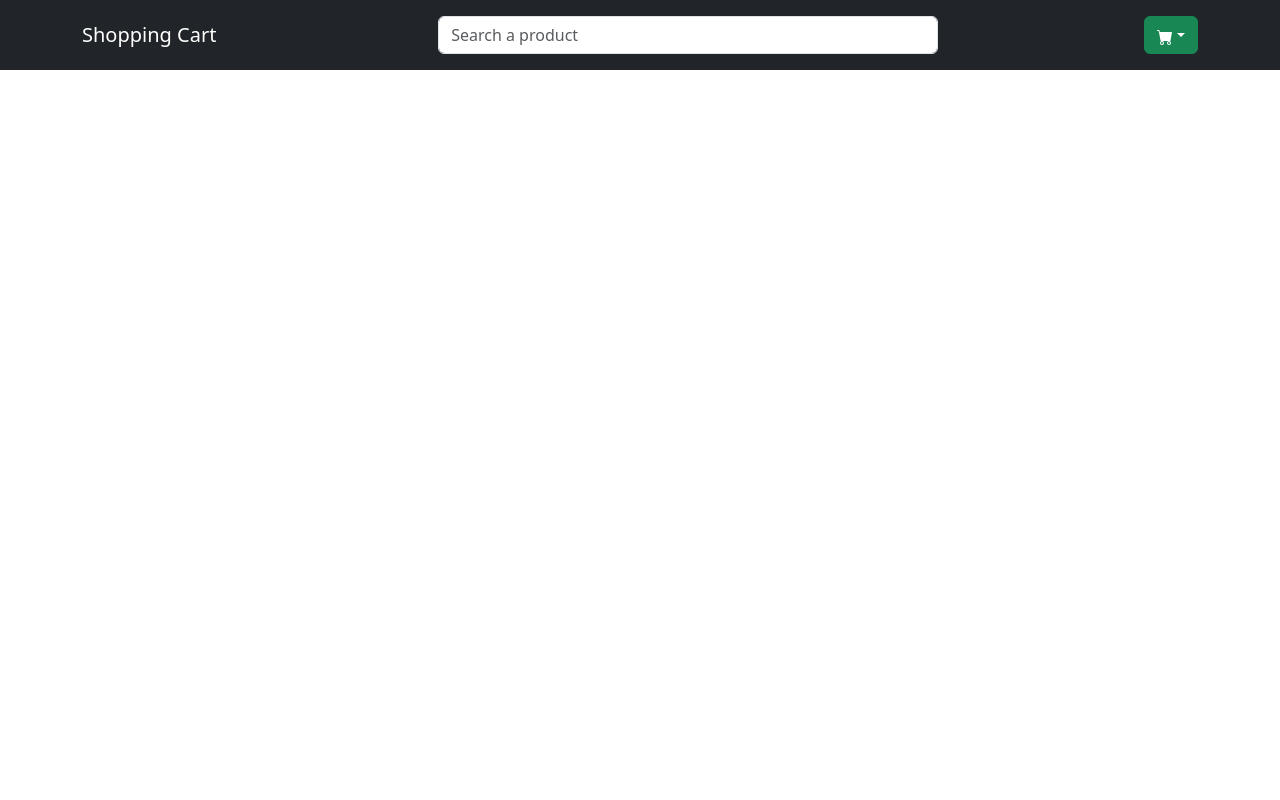
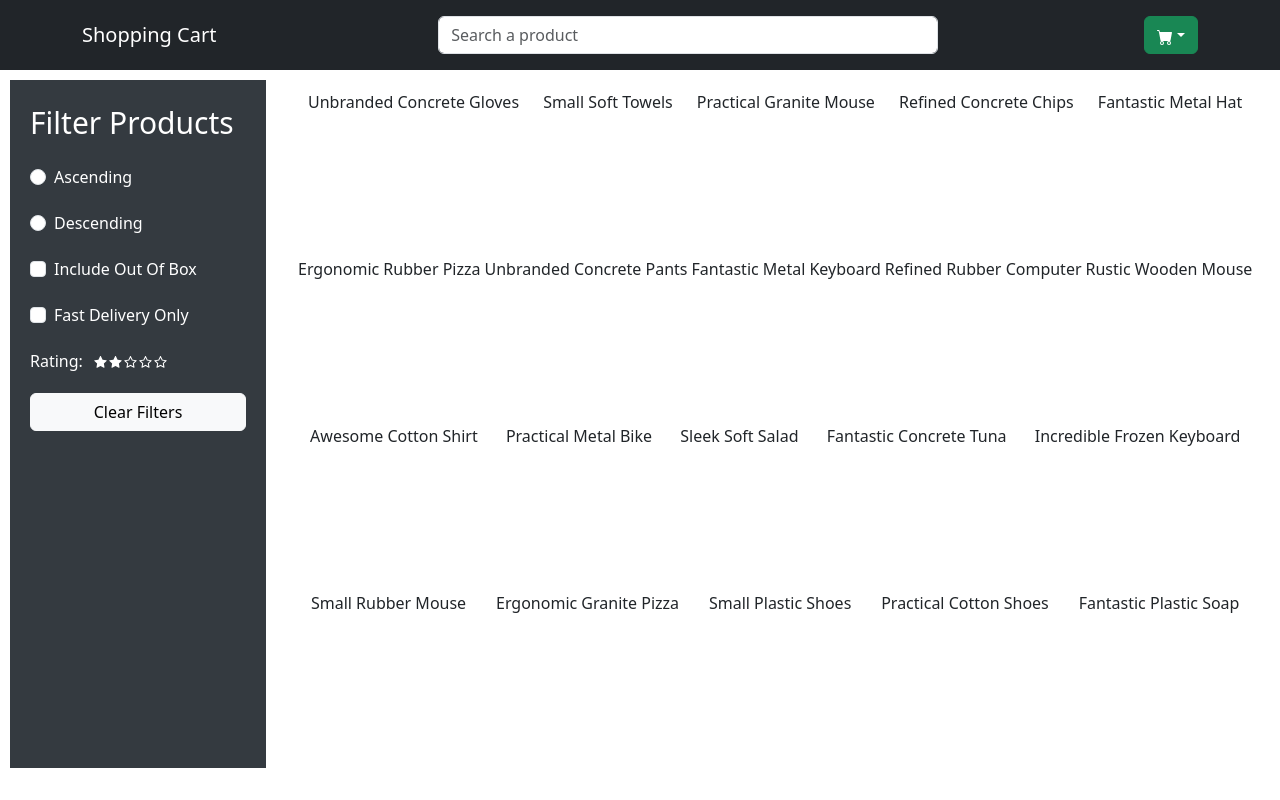
Before and after one commit to arpan-semwal/Shopping-Cart-React, a React (Vite) app in the folder shopping-cart/: page / in a window 1280 px wide. Built offline with nearby package versions, Linux system fonts and the light colour scheme.

Commit message:
rating.jsx

```diff
--- /dev/null
+++ b/shopping-cart/src/components/Filters.jsx
@@ -0,0 +1,65 @@
+import Form from 'react-bootstrap/Form';
+import Button from 'react-bootstrap/esm/Button';
+import Rating from './Rating';
+import { useState } from 'react';
+const Filters = () => {
+
+
+  const [rate , setRate] = useState(2);
+
+  return (
+    <div className="filters">
+      <span className="title">Filter Products</span>
+      <span>
+        <Form.Check
+            inline
+            label="Ascending"
+            name="group1"
+            type="radio"
+            id={`inline-1`}
+          />
+      </span>
+
+      <span>
+      <Form.Check
+            inline
+            label="Descending"
+            name="group1"
+            type="radio"
+            id={`inline-2`}
+          />
+      </span>
+      <span>
+      <Form.Check
+            inline
+            label="Include Out Of Box"
+            name="group1"
+            type="checkbox"
+            id={`inline-3`}
+          />
+      </span>
+      <span>
+      <Form.Check
+            inline
+            label="Fast Delivery Only"
+            name="group1"
+            type="checkbox"
+            id={`inline-4`}
+          />
+      </span>
+
+      <span>
+        <label style={{paddingRight:10}}>Rating:</label>
+
+        <Rating rating={rate} style={{cursor:"pointer"}} onClick={(i) =>setRate(i+1)}/>
+      </span>
+      <Button  variant="light">Clear Filters</Button>
+
+
+
+
+    </div>
+  )
+}
+
+export default Filters
--- a/shopping-cart/src/components/Home.jsx
+++ b/shopping-cart/src/components/Home.jsx
@@ -1,7 +1,7 @@
+import Filters from "./Filters";
 import SingleProduct from "./SingleProduct";
 import { CartState } from "./contextApi/Context"
-
-
+import "./style.css";
 
 const Home = () => {
 
@@ -11,7 +11,7 @@
 
   return (
     <div className="home">
-      {/* <Filters/> */}
+      <Filters/>
       {/* mapping over all the products */}
       <div className="productContainer">
         {products.map((prod) => {
--- /dev/null
+++ b/shopping-cart/src/components/Rating.jsx
@@ -0,0 +1,27 @@
+import { AiFillStar, AiOutlineStar } from 'react-icons/ai';
+
+
+
+// eslint-disable-next-line react/prop-types
+const Rating = ({rating ,  onClick , style} ) => {
+  return (
+    <>
+{
+    [...Array(5)].map((_, i) => (
+        <span key={i} onClick={() => onClick(i)} style={style}>
+            {rating > i ? (
+                <AiFillStar fontSize="15px" />
+            ) : (
+                <AiOutlineStar fontSize="15px" />
+            )}
+        </span>
+    ))
+}
+
+
+
+    </>
+  )
+}
+
+export default Rating
--- a/shopping-cart/src/components/SingleProduct.jsx
+++ b/shopping-cart/src/components/SingleProduct.jsx
@@ -1,8 +1,11 @@
-import React from 'react'
+/* eslint-disable react/prop-types */
 
-const SingleProduct = () => {
+
+const SingleProduct = ({prod}) => {
   return (
     <div>
+      {prod.name}
+
 
     </div>
   )
--- a/shopping-cart/src/components/contextApi/Context.jsx
+++ b/shopping-cart/src/components/contextApi/Context.jsx
@@ -2,8 +2,11 @@
 import faker from "faker";
 import { cartReducer } from "./CartReducer";
 
-const Cart = createContext();
+const Cart = createContext(); // retruns obkject with two components Provider and Consumer
 
+//In React, children is a special prop that represents the content between
+//the opening and closing tags of a component.
+//It allows you to compose components and pass content into them.
 // eslint-disable-next-line react/prop-types
 const Context = ({ children }) => {
   const products = [...Array(20)].map(() => ({
@@ -16,8 +19,8 @@
     ratings: faker.random.arrayElement([1, 2, 3, 4, 5]),
   }));
 
-  const [state, dispatch] = useReducer(cartReducer, {
-    products: products,
+  const [state, dispatch] = useReducer(cartReducer, { // using use reducer to manage the state
+  products: products, //inital state products and cart is empty
     cart: [],
   });
 
@@ -30,7 +33,7 @@
 };
 
 export default Context;
-
+//use context is used to return the current context value
 export const CartState = () => {
-  return useContext(Cart);
+  return useContext(Cart); //returns a object with a state and dispatch property
 };
--- /dev/null
+++ b/shopping-cart/src/components/style.css
@@ -0,0 +1,30 @@
+.home {
+    display: flex;
+}
+
+.productContainer {
+    display: flex;
+    width: 78%;
+    padding: 20px;
+    flex-wrap: wrap;
+    justify-content: space-around;
+}
+
+.filters {
+    background-color: #343a40;
+    color: white;
+    padding: 20px;
+    display: flex;
+    flex-direction: column;
+    width: 20%;
+    margin: 10px;
+    height: 86vh;
+}
+
+.filters>span {
+    padding-bottom: 20px;
+}
+
+.title {
+    font-size: 30px;
+}
```
